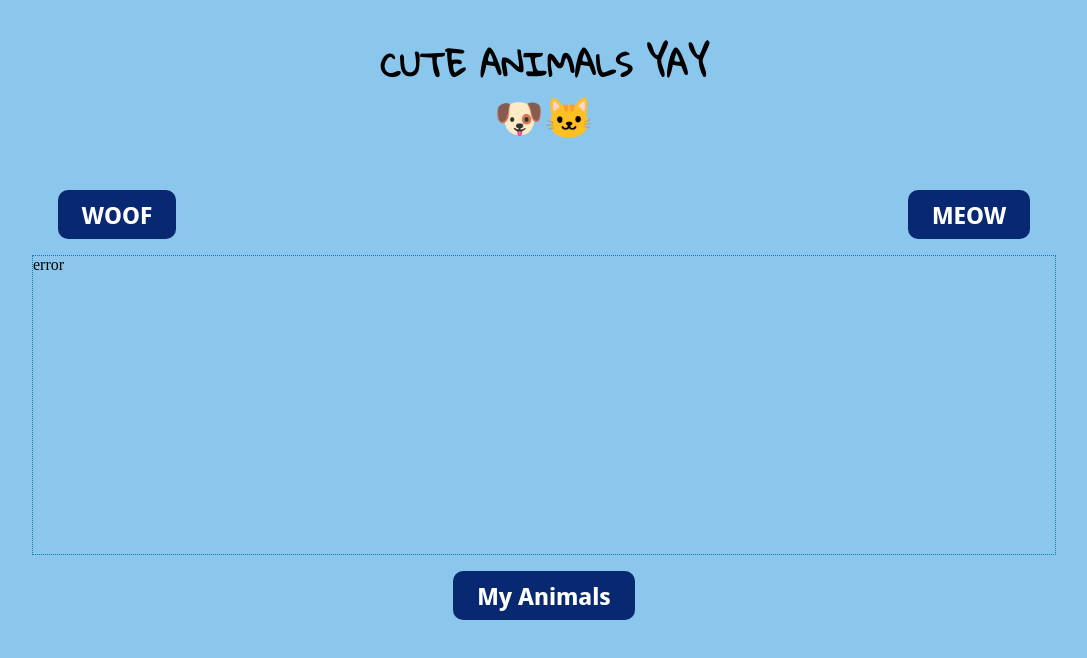
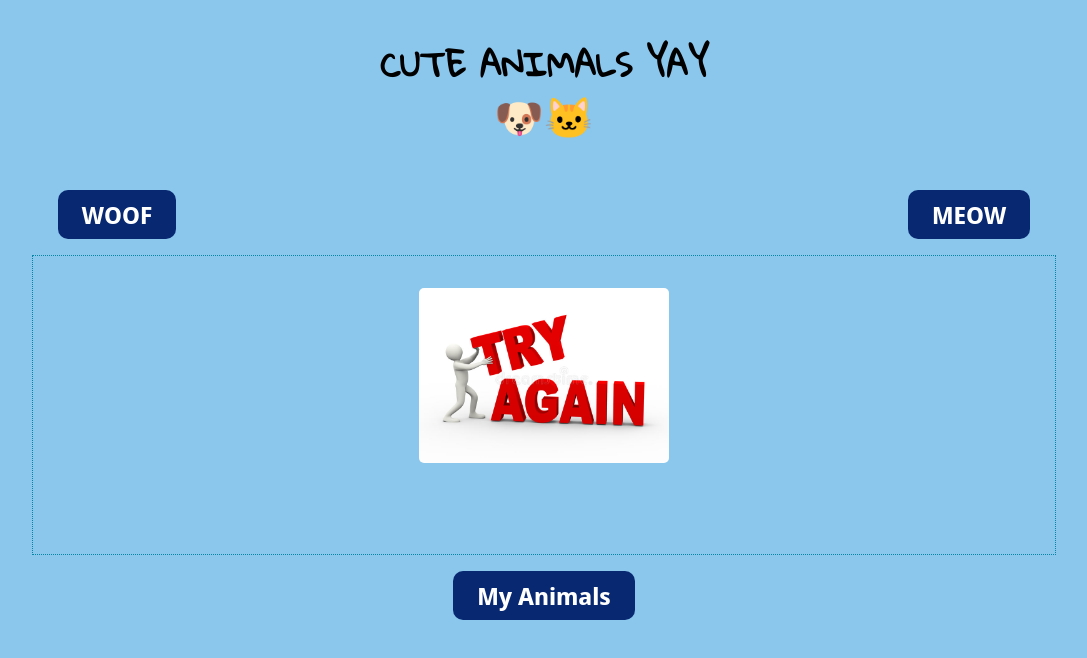
Before and after one commit to shawncace/animal-house, a React (Create React App) app: page / in a window 1280 px wide. Both pictures are taken after a click on the button "WOOF". Shown: the top 658 px of the page, without its empty margins (96-1183 px from the left). Built offline with nearby package versions, Linux system fonts and the light colour scheme; no server answers.

Commit message:
fixed cat and dog search
no longer using the alt as an error message. now using a function to capture the image source data

```diff
--- a/src/App.js
+++ b/src/App.js
@@ -1,49 +1,51 @@
 import {BrowserRouter, Routes, Route, Link} from 'react-router-dom'
 import {useState} from 'react'
 import AnimalHome from './Pages/AnimalHome'
+import tryagainpic from './images/tryagain.jpg'
 
 function App() {
   const [imgSrc, setImgSrc]=useState('')
-  const [dogSearch, setDogSearch]=useState(false)
-  const [catSearch, setCatSearch]=useState(false)
-  const [searchError, setSearchError]=useState(false)
+  const [searchStatus, setSearchStatus]=useState(false)
 
   const catURL='https://aws.random.cat/meow'
   const dogURL = 'https://random.dog/woof.json'
 
   const getCat= async() =>{
-    setSearchError(false)
-    setDogSearch(false)
+    setSearchStatus(true)
     try{
       const response = await fetch(catURL);
       const catData= await response.json();
-      setImgSrc(catData)
-      setCatSearch(true)
+      catSrcFunc(catData)
     }catch(error){
       console.log(error)
-      setCatSearch(false)
-      setSearchError(true)
+      setImgSrc(tryagainpic)
     }
   }
 
   const getDog=async()=>{
-    setSearchError(false)
-    setCatSearch(false)
+    setSearchStatus(true)
     try{
       const response = await fetch(dogURL)
       const dogData = await response.json();
-      setImgSrc(dogData);
-      setDogSearch(true);
+      dogSrcFunc(dogData)
     }catch(error){
       console.log(error)
-      setDogSearch(false)
-      setSearchError(true)
+      setImgSrc(tryagainpic)
     }
   }
 
-  const takeHome=()=>{
+  const dogSrcFunc=(data)=>{
+    if(data.url.includes('mp4')){
+      setImgSrc(tryagainpic)
+    } else{
+      setImgSrc(data.url)}
+  }
 
+  const catSrcFunc=(data)=>{
+    setImgSrc(data.file)
   }
+
+
   return (
 
 
@@ -64,20 +66,16 @@ function App() {
         </div>
 
         <div className="img-container">
-          {dogSearch ?
+          {
+            searchStatus ?
             <div className="img">
-            <img className='image' src={imgSrc.url} alt="pic" />
-          </div>
-          : catSearch ?
-            <div className="img">
-            <img className='image' src={imgSrc.file} alt="pic" />
+            <img className='image' src={imgSrc} alt="pic" />
             </div>
-          : searchError ?
-            <p>error</p>
-          :
+            :
             <div className='stop-gap'>
               <p>Choose WOOF or MEOW</p>
-            </div>}
+            </div>
+          }
         </div>
 
         <div className="home-container">
```
Also changed, not shown: src/images/tryagain.jpg (added).
